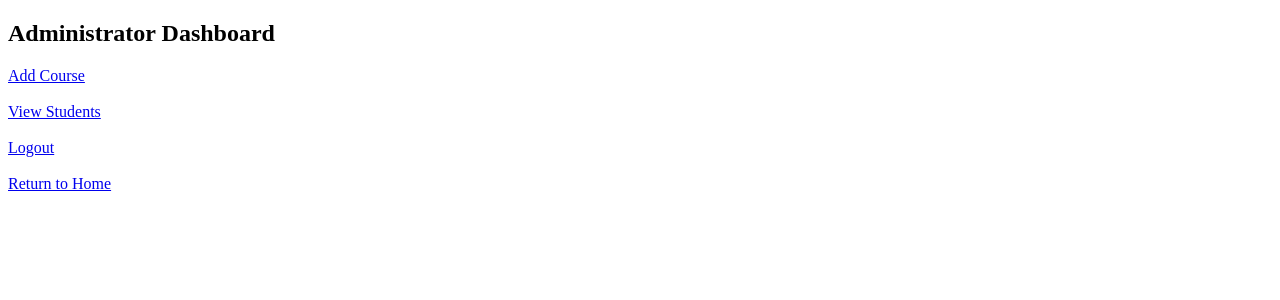
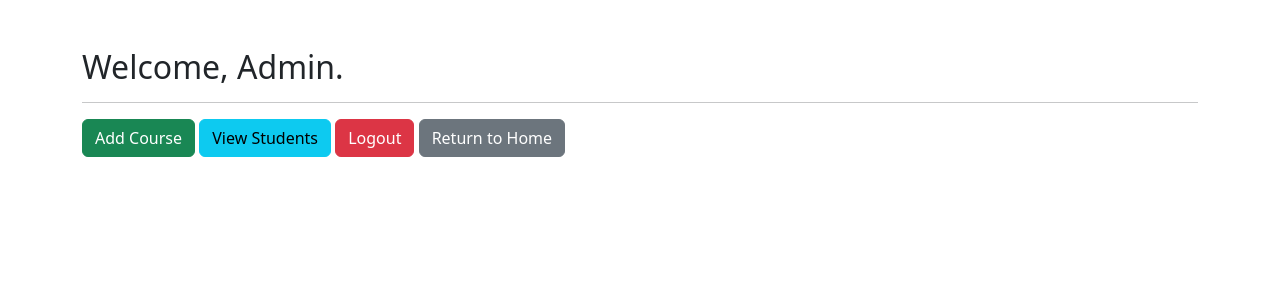
Before and after one commit to AydinAnuar/Student-Registration-System, a PHP site: page /admin_dashboard.php in a window 1280 px wide. Shown: the top 300 px of the page. Run offline with PHP 8.4, Linux system fonts and the light colour scheme.

Commit message:
Admin dashboard
Updated the layout and structure of the admin dashboard, including a welcome message and Bootstrap integration.

```diff
--- a/admin_dashboard.php
+++ b/admin_dashboard.php
@@ -1,32 +1,48 @@
-<!DOCTYPE html>
-
 <?php
 session_start();
 
 
 ?>
 
-<h2>Administrator Dashboard</h2>
+<!DOCTYPE html>
+<html lang="en">
+
+<head>
+    <title>Dashboard</title>
+    <link href="https://cdn.jsdelivr.net/npm/bootstrap@5.3.0/dist/css/bootstrap.min.css" rel="stylesheet">
+</head>
+
+<body>
+
+    <div class="container mt-5">
+
+
+        <h2>Welcome, Admin.</h2>
+
+        <hr>
 
         <a href="admin_add_course.php" class="btn btn-success">
             Add Course
         </a>
 
-<br><br>
+
 
         <a href="admin_student_list.php" class="btn btn-info">
             View Students
         </a>
 
-<br><br>
+
 
         <a href="admin_logout.php" class="btn btn-danger">
             Logout
         </a>
 
-<br><br>
+
 
         <a href="index.php"
             class="btn btn-secondary">
             Return to Home
         </a>
+
+    </div>
+</body>
```
Lines whose indentation alone changed are shown as unchanged.
